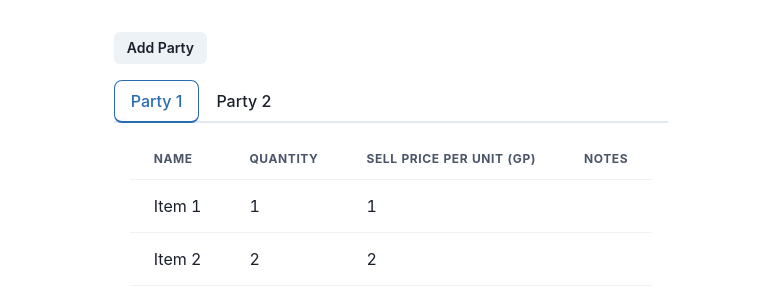
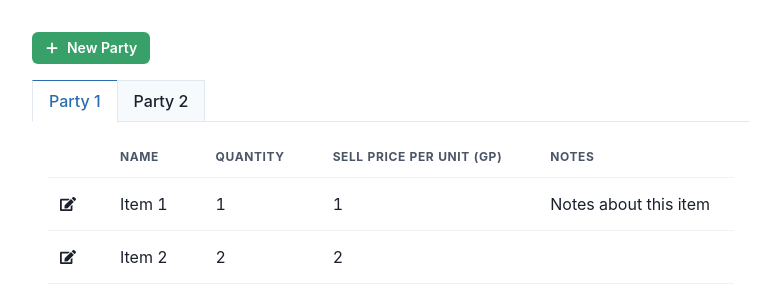
Before and after one commit to wendyle09/lydia, a React (Vite) app: page / in a window 1280 px wide. Shown: the top 304 px of the page, without its empty margins (249-1014 px from the left). Built offline with nearby package versions, Linux system fonts and the light colour scheme.

Commit message:
add stub for item editing (#1)
* refine ui

* add edit icon button

* add loot edit skeleton

* use default value for form inputs

```diff
--- a/package.json
+++ b/package.json
@@ -14,7 +14,8 @@
     "@emotion/styled": "^11.10.6",
     "framer-motion": "^10.10.0",
     "react": "^18.2.0",
-    "react-dom": "^18.2.0"
+    "react-dom": "^18.2.0",
+    "react-icons": "^4.8.0"
   },
   "devDependencies": {
     "@types/react": "^18.0.28",
--- a/src/App.tsx
+++ b/src/App.tsx
@@ -2,10 +2,11 @@ import { ChakraProvider, useDisclosure } from "@chakra-ui/react";
 
 import "./App.css";
 import { PartyLootView } from "./components/PartyLootView";
+import theme from "./themes/theme";
 
 const App = () => {
 	return (
-		<ChakraProvider>
+		<ChakraProvider theme={theme}>
 			<PartyLootView />
 		</ChakraProvider>
 	);
--- /dev/null
+++ b/src/components/loot/EditLootDrawer.tsx
@@ -0,0 +1,40 @@
+import {
+	Drawer,
+	DrawerBody,
+	DrawerContent,
+	DrawerHeader,
+	DrawerOverlay,
+	IconButton,
+	useDisclosure,
+} from "@chakra-ui/react";
+import { FaEdit } from "react-icons/fa";
+import { Loot } from "../../types/loot";
+import { EditLootForm } from "./EditLootForm";
+
+interface EditLootDrawerProps {
+	item: Loot;
+}
+
+export const EditLootDrawer = ({ item }: EditLootDrawerProps) => {
+	const { isOpen, onClose, onOpen } = useDisclosure();
+
+	return (
+		<>
+			<IconButton
+				aria-label="Edit item"
+				icon={<FaEdit />}
+				onClick={onOpen}
+				variant="icon"
+			/>
+			<Drawer isOpen={isOpen} onClose={onClose}>
+				<DrawerOverlay />
+				<DrawerContent>
+					<DrawerHeader>Edit Loot</DrawerHeader>
+					<DrawerBody>
+						<EditLootForm item={item} onClose={onClose} />
+					</DrawerBody>
+				</DrawerContent>
+			</Drawer>
+		</>
+	);
+};
--- /dev/null
+++ b/src/components/loot/EditLootForm.tsx
@@ -0,0 +1,49 @@
+import {
+	Button,
+	FormControl,
+	FormLabel,
+	Input,
+	NumberDecrementStepper,
+	NumberIncrementStepper,
+	NumberInput,
+	NumberInputField,
+	NumberInputStepper,
+} from "@chakra-ui/react";
+import { forwardRef } from "react";
+import { Loot } from "../../types/loot";
+
+interface EditLootFormProps {
+	item: Loot;
+	onClose: VoidFunction;
+}
+
+export const EditLootForm = forwardRef<HTMLInputElement, EditLootFormProps>(
+	({ item, onClose }, ref) => {
+		const saveEdits = () => {
+			console.log("Saved changes");
+			//onClose();
+		};
+
+		return (
+			<form onSubmit={saveEdits}>
+				<FormControl isRequired>
+					<FormLabel>Item Quantity</FormLabel>
+					<NumberInput min={1} defaultValue={item.quantity}>
+						<NumberInputField />
+						<NumberInputStepper>
+							<NumberIncrementStepper />
+							<NumberDecrementStepper />
+						</NumberInputStepper>
+					</NumberInput>
+				</FormControl>
+				<FormControl>
+					<FormLabel>Item Notes</FormLabel>
+					<Input type="text" defaultValue={item.notes} />
+				</FormControl>
+				<Button colorScheme="blue" mt="1em" type="submit">
+					Save
+				</Button>
+			</form>
+		);
+	}
+);
--- a/src/components/loot/LootTable.tsx
+++ b/src/components/loot/LootTable.tsx
@@ -11,6 +11,7 @@ export const LootTable = ({ partyId }: LootTableProps) => {
 		{
 			id: "1",
 			name: "Item 1",
+			notes: "Notes about this item",
 			quantity: 1,
 			sellPrice: 1,
 		},
@@ -26,6 +27,7 @@ export const LootTable = ({ partyId }: LootTableProps) => {
 		<Table>
 			<Thead>
 				<Tr>
+					<Th></Th>
 					<Th>Name</Th>
 					<Th>Quantity</Th>
 					<Th>Sell Price per Unit (gp)</Th>
--- a/src/components/loot/LootTableRow.tsx
+++ b/src/components/loot/LootTableRow.tsx
@@ -1,5 +1,6 @@
 import { Td, Tr } from "@chakra-ui/react";
 import { Loot } from "../../types/loot";
+import { EditLootDrawer } from "./EditLootDrawer";
 
 interface LootListItemProps {
 	item: Loot;
@@ -8,6 +9,9 @@ interface LootListItemProps {
 export const LootTableRow = ({ item }: LootListItemProps) => {
 	return (
 		<Tr>
+			<Td p={0}>
+				<EditLootDrawer item={item} />
+			</Td>
 			<Td>{item.name}</Td>
 			<Td>{item.quantity}</Td>
 			<Td>{item.sellPrice}</Td>
--- a/src/components/party/NewPartyDrawer.tsx
+++ b/src/components/party/NewPartyDrawer.tsx
@@ -8,12 +8,8 @@ import {
 	useDisclosure,
 } from "@chakra-ui/react";
 import { useRef } from "react";
+import { GoPlus } from "react-icons/go";
 import { NewPartyForm } from "./NewPartyForm";
-
-interface NewPartyModalProps {
-	isOpen: boolean;
-	onClose: VoidFunction;
-}
 
 export const NewPartyDrawer = () => {
 	const nameInputRef = useRef<HTMLInputElement>(null);
@@ -22,8 +18,13 @@ export const NewPartyDrawer = () => {
 
 	return (
 		<>
-			<Button onClick={onOpen} size="sm">
-				Add Party
+			<Button
+				colorScheme="green"
+				leftIcon={<GoPlus />}
+				onClick={onOpen}
+				size="sm"
+			>
+				New Party
 			</Button>
 			<Drawer initialFocusRef={nameInputRef} isOpen={isOpen} onClose={onClose}>
 				<DrawerOverlay />
--- a/src/components/party/NewPartyForm.tsx
+++ b/src/components/party/NewPartyForm.tsx
@@ -29,7 +29,7 @@ export const NewPartyForm = forwardRef<HTMLInputElement, NewPartyFormProps>(
 						type="text"
 					/>
 				</FormControl>
-				<Button mt="1em" type="submit">
+				<Button colorScheme="blue" mt="1em" type="submit">
 					Create
 				</Button>
 			</form>
--- a/src/components/party/PartyTabs.tsx
+++ b/src/components/party/PartyTabs.tsx
@@ -8,7 +8,7 @@ export const PartyTabs = () => {
 	const { parties } = useContext(SessionContext);
 
 	return (
-		<Tabs isLazy>
+		<Tabs isLazy variant="enclosed-colored">
 			<TabList>
 				{parties.map(({ id, name }: Party) => {
 					return <Tab key={id}>{name}</Tab>;
--- /dev/null
+++ b/src/themes/buttonTheme.ts
@@ -0,0 +1,11 @@
+import { ComponentStyleConfig } from "@chakra-ui/react";
+
+const ButtonTheme: ComponentStyleConfig = {
+	variants: {
+		icon: {
+			bg: "transparent",
+		},
+	},
+};
+
+export default ButtonTheme;
--- /dev/null
+++ b/src/themes/tabsTheme.ts
@@ -0,0 +1,16 @@
+import { createMultiStyleConfigHelpers } from "@chakra-ui/react";
+
+const helpers = createMultiStyleConfigHelpers(["tab"]);
+
+const TabsTheme = helpers.defineMultiStyleConfig({
+	baseStyle: {
+		tab: {
+			borderRadius: "0px",
+			_focus: {
+				outline: "none",
+			},
+		},
+	},
+});
+
+export default TabsTheme;
--- /dev/null
+++ b/src/themes/theme.ts
@@ -0,0 +1,12 @@
+import { extendTheme } from "@chakra-ui/react";
+import ButtonTheme from "./buttonTheme";
+import TabsTheme from "./tabsTheme";
+
+const theme = extendTheme({
+	components: {
+		IconButton: ButtonTheme,
+		Tabs: TabsTheme,
+	},
+});
+
+export default theme;
```
Also changed, not shown: 1 other file (tests, documents, lock files or other folders).
